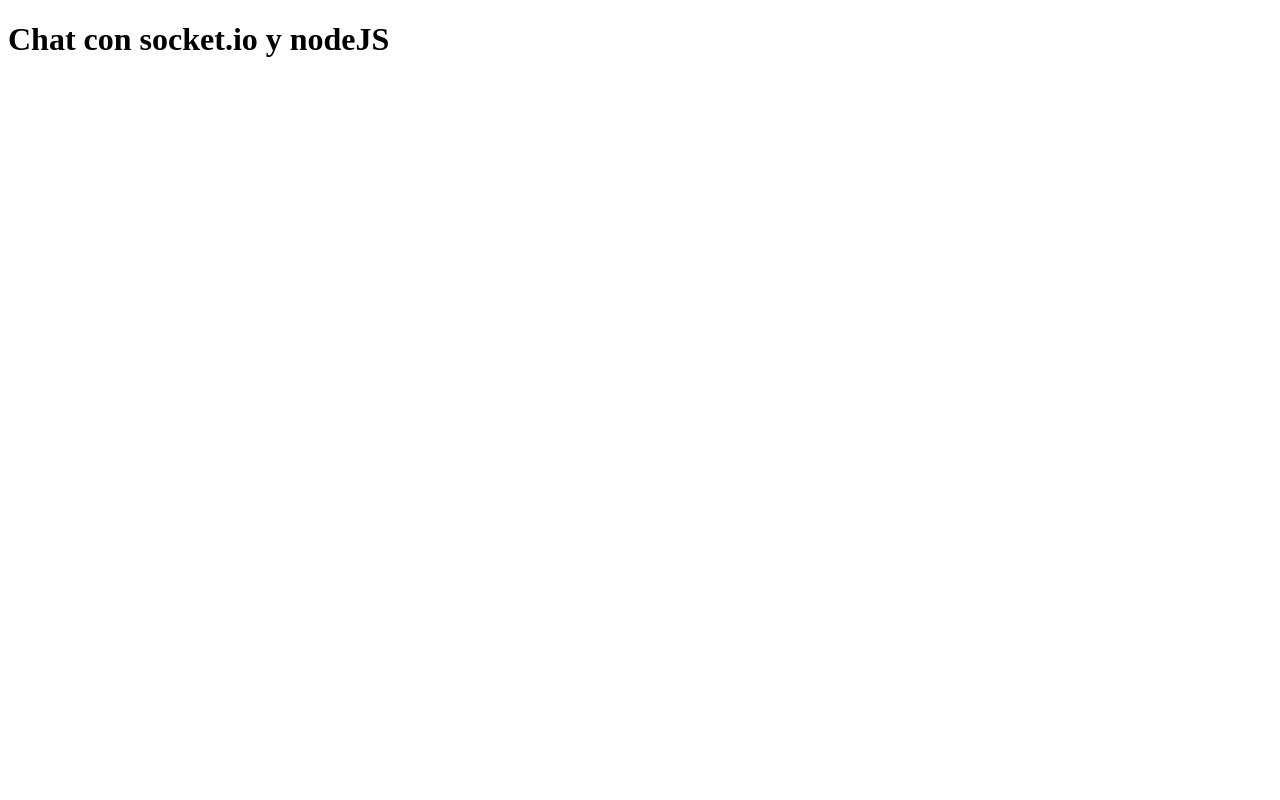
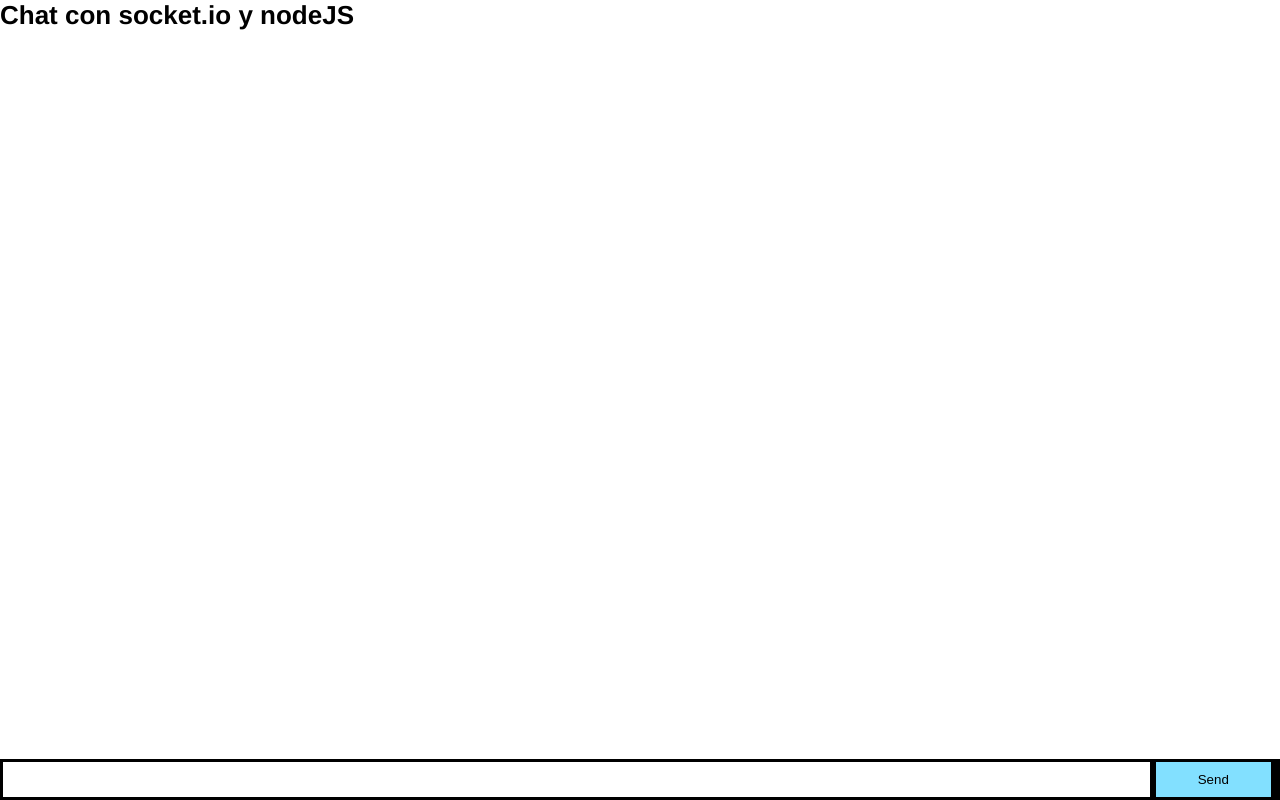
Before and after one commit to jorgeAM/Socket.io, a website: page client/index.html in a window 1280 px wide. Drawn offline with nearby package versions, Linux system fonts and the light colour scheme; no server answers.

Commit message:
mejoramos el index.html e implementamos conexion y desconexion de usuarios

```diff
--- a/client/index.html
+++ b/client/index.html
@@ -5,11 +5,52 @@
 	<title>Chat con socket.io</title>
 	<script type="text/javascript" src="/socket.io/socket.io.js"></script>
 	<script src="main.js"></script>
+	<style>
+      *{
+      	margin: 0;
+      	padding: 0;
+      	box-sizing: border-box;
+      }
+      body{
+       font: 13px Helvetica, Arial;
+   	  }
+   	  form{
+   	  	background: #000;
+   	  	padding: 3px;
+   	  	position: fixed;
+   	  	bottom: 0;
+   	  	width: 100%;
+   	  }
+      form input{
+      	border: 0;
+      	padding: 10px;
+      	width: 90%;
+      	margin-right: .5%;
+      }
+      form button{
+      	width: 9%;
+      	background: rgb(130, 224, 255);
+      	border: none;
+      	padding: 10px;
+      }
+      #messages{
+      	list-style-type: none;
+      	margin: 0;
+      	padding: 0;
+      }
+      #messages li{
+      	padding: 5px 10px;
+      }
+      #messages li:nth-child(odd){
+      	background: #eee;
+      }
+    </style>
 </head>
 <body>
 	<h1>Chat con socket.io y nodeJS</h1>
-	<div id="messages">
-
-	</div>
+	<ul id="messages"></ul>
+    <form action="">
+      <input id="m" autocomplete="off" /><button>Send</button>
+    </form>
 </body>
 </html>
--- a/client/main.js
+++ b/client/main.js
@@ -1 +1 @@
-var socket = io();
+var socket = io('http://192.168.1.8:3030');
```
Also changed, not shown: server/index.js (+4 -5 lines).
